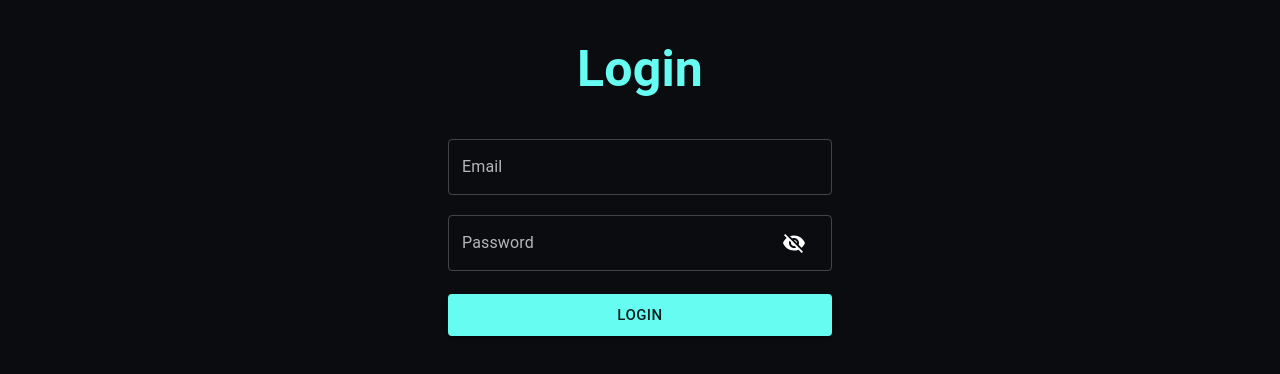
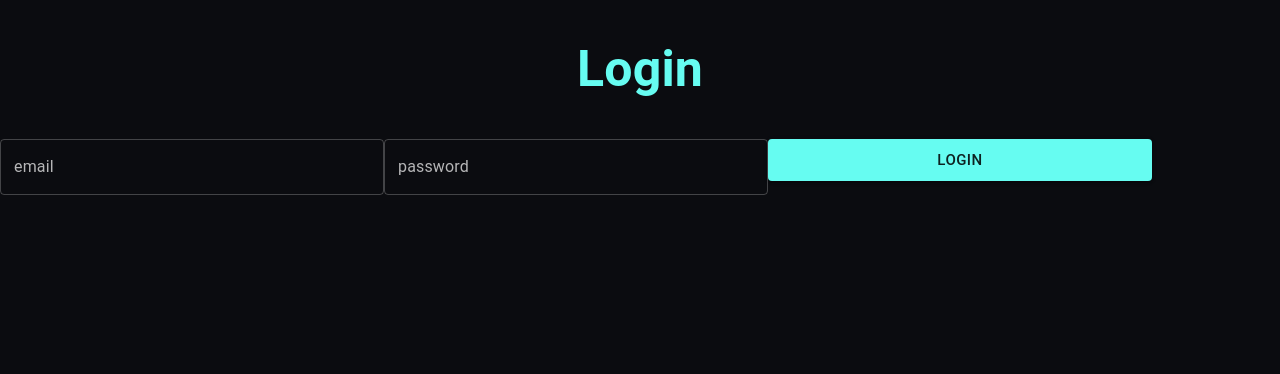
Before and after one commit to Mgrdich/POS, a React (Create React App) app in the folder client/: page /login in a window 1280 px wide. Shown: the top 374 px of the page. Built offline with nearby package versions, Linux system fonts and the light colour scheme.

Commit message:
FE: Refactring Login Page

```diff
--- a/client/src/components/auth/Login.tsx
+++ b/client/src/components/auth/Login.tsx
@@ -9,6 +9,7 @@ import {RouteComponentProps} from "react-router";
 import {errorChecker, errorText} from "../../util/views";
 import {loginUser} from "../../actions/authActions";
 import Grid from "@material-ui/core/Grid";
+import LoginRegisterTemplate from "./LoginRegisterTemplate";
 
 
 type FormData = {
@@ -17,7 +18,7 @@ type FormData = {
 }
 
 const Login: React.FC<RouteComponentProps> = (props) => {
-    const {handleSubmit, register, errors} = useForm<FormData>();
+    const {handleSubmit, register, errors, control} = useForm<FormData>();
     const [serverError, setterError] = useServerErrorHandle();
     const isAuth  = useSelector<any>(state => state.auth.isAuthenticated);
     const dispatch = useDispatch();
@@ -40,38 +41,13 @@ const Login: React.FC<RouteComponentProps> = (props) => {
         });
     };
         // TODO FE: Change to grid
+    const LoginFields = [{name:'email', placeholder:'email'},{name:'password', placeholder:'password'}];
     return (
-        <div className='loginRegister'>
-            <h1>Login</h1>
-                <form noValidate autoComplete="off" onSubmit={handleSubmit(onSubmit)}>
-                   <Grid container direction='column' alignItems="center" justify='center'>
-                        <TextField
-                            id="email"
-                            name="email"
-                            label="Email"
-                            variant="outlined"
-                            color="primary"
-                            error={errorChecker('email', errors, serverError)}
-                            inputRef={register({
-                                required: "This Field is Required"
-                            })}
-                            helperText={errorText('email', errors, serverError)}
-                        />
-                        <PasswordField
-                            label="Password"
-                            id="password"
-                            name="password"
-                            inputRef={register({
-                                required: "This Field is Required",
-                            })}
-                            error={errorChecker('password', errors, serverError)}
-                            helperText={errorText('password', errors, serverError)}
-                        />
-                        <Button color="primary" variant="contained" size="large" className="submitBtn"
-                                type="submit">Login</Button>
-                   </Grid>
-                </form>
-        </div>
+        <LoginRegisterTemplate
+            templateName='Login'
+            dynamicInputFields={{InputFields: LoginFields, register, control, errors, serverError}}
+            handleSubmit={handleSubmit}
+            onSubmit={onSubmit}/>
     );
 };
 
--- /dev/null
+++ b/client/src/components/auth/LoginRegisterTemplate.tsx
@@ -0,0 +1,27 @@
+import React from 'react';
+import {IDynamicFields} from "../../interfaces/Reusable";
+import DynamicFields from "../Reusable/DynamicFields";
+import {Button} from "@material-ui/core";
+
+interface ILoginRegisterTemplate {
+    templateName: string;
+    dynamicInputFields: IDynamicFields;
+    handleSubmit: Function;
+    onSubmit: Function;
+}
+
+const LoginRegisterTemplate: React.FC<ILoginRegisterTemplate> = (props) => {
+    const {dynamicInputFields, templateName, handleSubmit, onSubmit} = props;
+    return (
+        <div className='loginRegister'>
+            <h1>{templateName}</h1>
+            <form noValidate autoComplete="off" onSubmit={handleSubmit(onSubmit)}>
+                <DynamicFields {...dynamicInputFields}  />
+                <Button color="primary" variant="contained" size="large" className="submitBtn"
+                        type="submit">{templateName}</Button>
+            </form>
+        </div>
+    );
+};
+
+export default LoginRegisterTemplate;
--- a/client/src/interfaces/General/index.ts
+++ b/client/src/interfaces/General/index.ts
@@ -9,5 +9,5 @@ export interface InputField {
     data?: Array<IDropDownData>;
     default?:any;
     url?:string;
-    validation:any; //TODO React hook Form interface
+    validation?:any; //TODO React hook Form interface
 }
```
